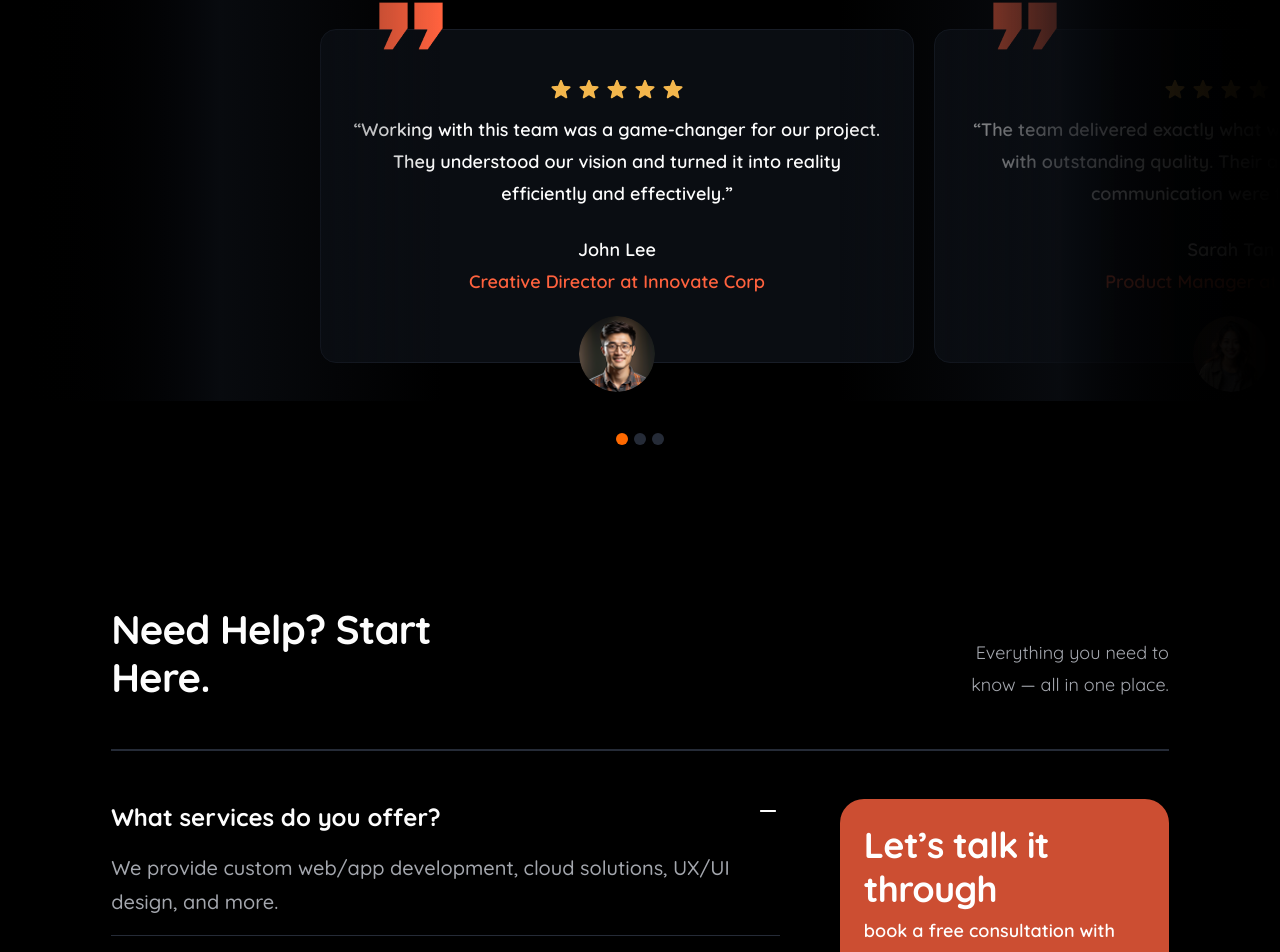
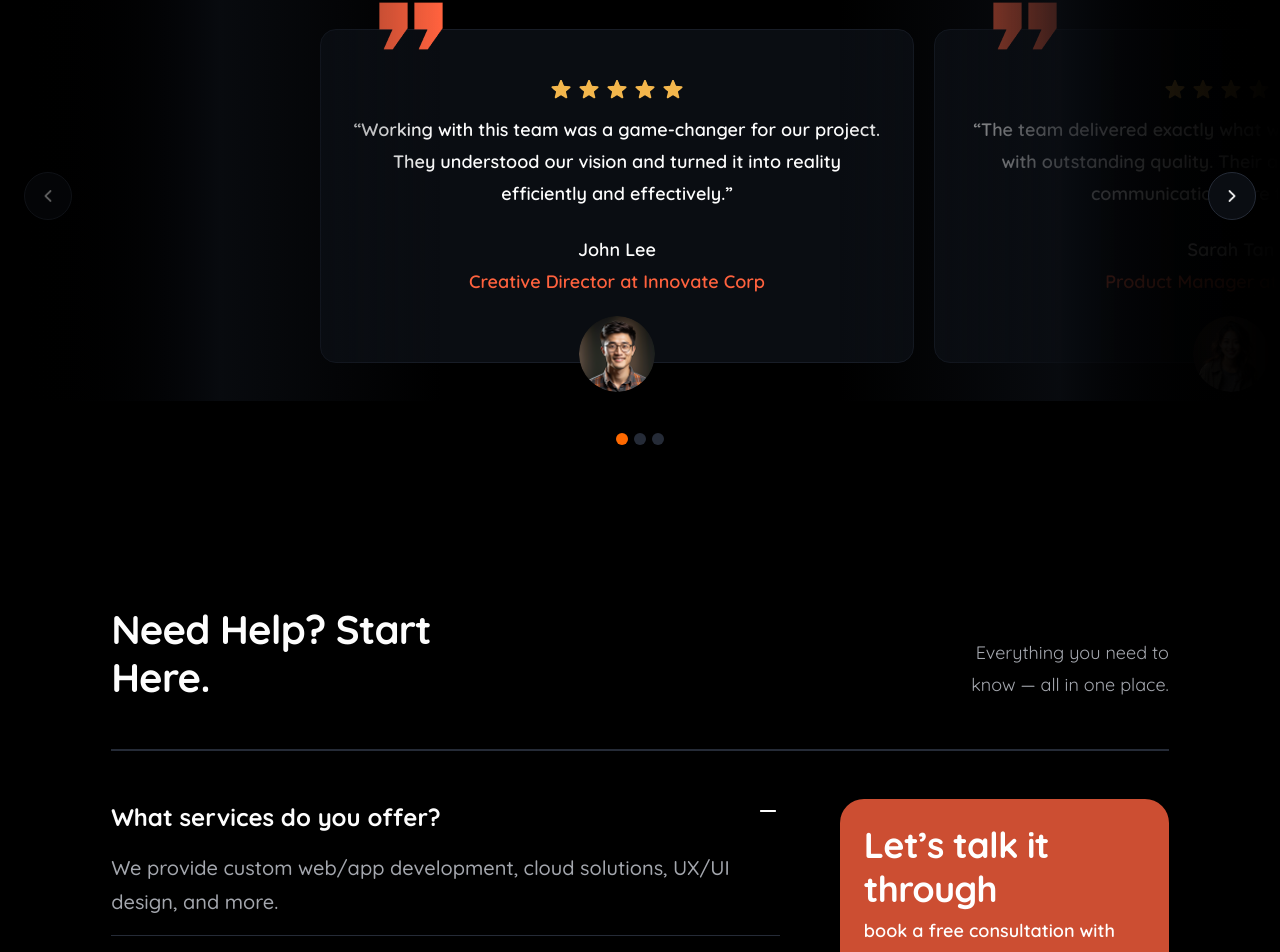
Before and after one commit to Yusuf-98/Company-Profile-by-Yusuf-AR, a React (Vite) app: page / in a window 1280 px wide. Shown: the part 5732-6684 px from the top of the page. Built offline with nearby package versions, Linux system fonts and the light colour scheme.

Commit message:
feat:testimonial-drag-nav

```diff
--- a/src/components/sections/TestimonialsSection.tsx
+++ b/src/components/sections/TestimonialsSection.tsx
@@ -1,11 +1,22 @@
-import { useRef, useState } from 'react';
+import { useEffect, useRef, useState } from 'react';
 import TestimonialCard from '../ui/TestimonialCard';
 import Pagination from '../ui/Pagination';
 import { testimonials } from '../../data/testimonials';
+import { useTheme } from '../../context/useTheme';
+import ChevronRight from '../../assets/icons/chevron-right.png';
+
+const arrowButtonClass =
+  'absolute top-1/2 -translate-y-1/2 z-10 w-9 h-9 md:w-11 md:h-11 lg:w-12 lg:h-12 rounded-full border border-neutral-300 dark:border-neutral-800 bg-neutral-50 dark:bg-neutral-950 flex items-center justify-center shrink-0 cursor-pointer transition-colors duration-300 hover:bg-primary-200 hover:border-primary-200 disabled:opacity-40 disabled:cursor-not-allowed disabled:hover:bg-neutral-50 dark:disabled:hover:bg-neutral-950';
 
 function TestimonialsSection() {
   const scrollRef = useRef<HTMLDivElement>(null);
   const [activeIndex, setActiveIndex] = useState(0);
+  const [isDragging, setIsDragging] = useState(false);
+  const isDraggingRef = useRef(false);
+  const dragStartXRef = useRef(0);
+  const dragScrollStartRef = useRef(0);
+  const { theme } = useTheme();
+  const isDark = theme === 'dark';
 
   // Active index from scroll position
   const handleScroll = () => {
@@ -20,7 +31,7 @@ function TestimonialsSection() {
     setActiveIndex(index);
   };
 
-  const handleDotClick = (index: number) => {
+  const scrollToIndex = (index: number) => {
     const container = scrollRef.current;
     if (!container) return;
 
@@ -33,6 +44,47 @@ function TestimonialsSection() {
       });
     }
   };
+
+  const handlePrev = () => scrollToIndex(Math.max(0, activeIndex - 1));
+  const handleNext = () =>
+    scrollToIndex(Math.min(testimonials.list.length - 1, activeIndex + 1));
+
+  // Mouse drag-to-scroll
+  const handleMouseDown = (e: React.MouseEvent<HTMLDivElement>) => {
+    const container = scrollRef.current;
+    if (!container) return;
+
+    isDraggingRef.current = true;
+    setIsDragging(true);
+    dragStartXRef.current = e.pageX;
+    dragScrollStartRef.current = container.scrollLeft;
+    document.body.style.userSelect = 'none';
+  };
+
+  useEffect(() => {
+    if (!isDragging) return;
+
+    const handleMouseMove = (e: MouseEvent) => {
+      const container = scrollRef.current;
+      if (!container || !isDraggingRef.current) return;
+      e.preventDefault();
+      const delta = e.pageX - dragStartXRef.current;
+      container.scrollLeft = dragScrollStartRef.current - delta;
+    };
+
+    const stopDragging = () => {
+      isDraggingRef.current = false;
+      setIsDragging(false);
+      document.body.style.userSelect = '';
+    };
+
+    window.addEventListener('mousemove', handleMouseMove);
+    window.addEventListener('mouseup', stopDragging);
+    return () => {
+      window.removeEventListener('mousemove', handleMouseMove);
+      window.removeEventListener('mouseup', stopDragging);
+    };
+  }, [isDragging]);
 
   return (
     <section id='testimonials' className='flex flex-col py-20 gap-10 w-full'>
@@ -55,7 +107,11 @@ function TestimonialsSection() {
         <div
           ref={scrollRef}
           onScroll={handleScroll}
-          className='flex overflow-x-auto scrollbar-none w-full snap-x snap-mandatory pr-[50%]'
+          onMouseDown={handleMouseDown}
+          onDragStart={(e) => e.preventDefault()}
+          className={`flex overflow-x-auto scrollbar-none w-full pr-[50%] ${
+            isDragging ? 'cursor-grabbing snap-none' : 'cursor-grab snap-x snap-mandatory'
+          }`}
         >
           {testimonials.list.map((testimonial) => (
             <div
@@ -69,13 +125,45 @@ function TestimonialsSection() {
 
         {/* Right blur */}
         <div className='absolute right-0 top-0 h-full w-[clamp(0px,calc(49.67vw-195.20px),520px)] z-5 bg-linear-to-l from-neutral-25 via-neutral-25/90 to-transparent dark:from-black dark:via-neutral-950/80 dark:to-transparent pointer-events-none' />
+
+        {/* Prev arrow */}
+        <button
+          type='button'
+          onClick={handlePrev}
+          disabled={activeIndex === 0}
+          aria-label='Previous testimonial'
+          className={`${arrowButtonClass} left-2 md:left-4 lg:left-6`}
+        >
+          <img
+            src={ChevronRight}
+            alt=''
+            aria-hidden='true'
+            className={`w-4 h-4 md:w-5 md:h-5 rotate-180 ${isDark ? '' : 'invert'}`}
+          />
+        </button>
+
+        {/* Next arrow */}
+        <button
+          type='button'
+          onClick={handleNext}
+          disabled={activeIndex === testimonials.list.length - 1}
+          aria-label='Next testimonial'
+          className={`${arrowButtonClass} right-2 md:right-4 lg:right-6`}
+        >
+          <img
+            src={ChevronRight}
+            alt=''
+            aria-hidden='true'
+            className={`w-4 h-4 md:w-5 md:h-5 ${isDark ? '' : 'invert'}`}
+          />
+        </button>
       </div>
 
       {/* Pagination */}
       <Pagination
         total={testimonials.list.length}
         activeIndex={activeIndex}
-        onClick={handleDotClick}
+        onClick={scrollToIndex}
         className='-mt-2'
       />
     </section>
```
